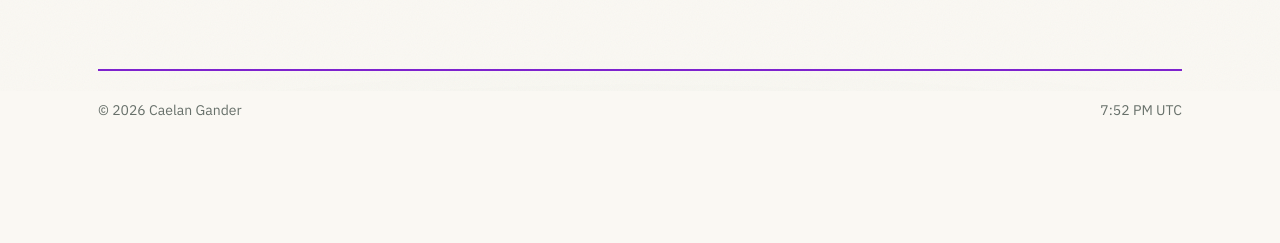
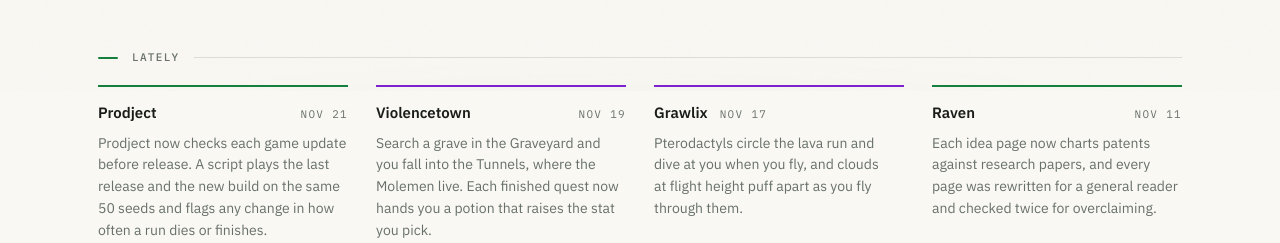
Before and after one commit to RussellDangerr/caelangander.com, a plain HTML site: page index.html in a window 1280 px wide. Shown: the part 709-952 px from the top of the page. Before the commit the page ends 859 px from the top, so only its background shows below. Drawn offline with Linux system fonts and the light colour scheme.

Commit message:
Home: a Lately strip under the tiles, one recent highlight per project
Prodject, Violencetown, Grawlix and Raven, newest first, with work/play
tones. Hidden while a section is open and in print. style.css?v=75.

Co-Authored-By: Claude Opus 5.5 <noreply@anthropic.com>

```diff
--- a/index.html
+++ b/index.html
@@ -28,7 +28,7 @@
 
   <link rel="preload" href="/assets/fonts/fraunces-600-latin.woff2" as="font" type="font/woff2" crossorigin>
   <link rel="preload" href="/assets/fonts/ibm-plex-sans-latin.woff2" as="font" type="font/woff2" crossorigin>
-  <link rel="stylesheet" href="/style.css?v=74">
+  <link rel="stylesheet" href="/style.css?v=75">
 </head>
 <body class="has-intro">
 
@@ -752,6 +752,37 @@
         </article>
 
       </div>
+
+      <!-- ── Lately: one highlight per project, newest first (home view only) ──── -->
+      <section class="lately" aria-labelledby="lately-title">
+        <h2 class="section-label" id="lately-title">Lately</h2>
+        <ol class="lately-list">
+          <li data-tone="work">
+            <a class="lately-item" href="/prodject/">
+              <span class="lately-head"><span class="lately-name">Prodject</span> <time datetime="2026-11-21">Nov 21</time></span>
+              <span class="lately-text">Prodject now checks each game update before release. A script plays the last release and the new build on the same 50 seeds and flags any change in how often a run dies or finishes.</span>
+            </a>
+          </li>
+          <li data-tone="play">
+            <a class="lately-item" href="https://violencetown.russelldangerr.com/" target="_blank" rel="noopener">
+              <span class="lately-head"><span class="lately-name">Violencetown</span> <time datetime="2026-11-19">Nov 19</time></span>
+              <span class="lately-text">Search a grave in the Graveyard and you fall into the Tunnels, where the Molemen live. Each finished quest now hands you a potion that raises the stat you pick.</span>
+            </a>
+          </li>
+          <li data-tone="play">
+            <button class="lately-item" type="button" data-go="explore" aria-controls="panel-explore">
+              <span class="lately-head"><span class="lately-name">Grawlix</span> <time datetime="2026-11-17">Nov 17</time></span>
+              <span class="lately-text">Pterodactyls circle the lava run and dive at you when you fly, and clouds at flight height puff apart as you fly through them.</span>
+            </button>
+          </li>
+          <li data-tone="work">
+            <a class="lately-item" href="https://raven.caelangander.com">
+              <span class="lately-head"><span class="lately-name">Raven</span> <time datetime="2026-11-11">Nov 11</time></span>
+              <span class="lately-text">Each idea page now charts patents against research papers, and every page was rewritten for a general reader and checked twice for overclaiming.</span>
+            </a>
+          </li>
+        </ol>
+      </section>
     </div>
   </main>
 
--- a/style.css
+++ b/style.css
@@ -2185,8 +2185,53 @@ body.has-intro .banner-wrap { transition: none; }
   .case-card:not(.is-expanded) .case-detail-inner { content-visibility: hidden; }
 }
 
+/* ── Lately: one highlight per project, newest first ─────────────────── */
+/* Home view only. Each entry's top rule takes its tone: green for work, purple for games. */
+body[data-active] .lately { display: none; }
+.lately .section-label { margin: 0 0 18px; }
+.lately-list {
+  list-style: none;
+  margin: 0;
+  padding: 0;
+  display: grid;
+  grid-template-columns: repeat(4, minmax(0, 1fr));
+  gap: 28px;
+}
+.lately-item {
+  display: flex;
+  flex-direction: column;
+  gap: 8px;
+  width: 100%;
+  height: 100%;
+  padding: 14px 0 0;
+  border: 0;
+  border-top: 2px solid var(--accent);
+  background: none;
+  font: inherit;
+  color: inherit;
+  text-align: left;
+  text-decoration: none;
+  cursor: pointer;
+}
+.lately-head { display: flex; align-items: baseline; justify-content: space-between; gap: 12px; }
+.lately-name { font-size: var(--text-md); font-weight: 600; color: var(--color-text); }
+.lately-item time {
+  font-family: var(--font-mono);
+  font-size: var(--text-2xs);
+  letter-spacing: var(--tracking-label);
+  text-transform: uppercase;
+  color: var(--color-muted);
+  white-space: nowrap;
+}
+.lately-text { font-size: var(--text-sm); line-height: var(--leading-normal); color: var(--color-muted); text-wrap: pretty; }
+.lately-item:focus-visible { outline: 2px solid var(--accent); outline-offset: 6px; border-radius: 2px; }
+@media (hover: hover) {
+  .lately-item:hover .lately-name { color: var(--accent); }
+}
+
 /* ── Responsive ─────────────────────────────────────────────────────── */
 @media (max-width: 960px) {
+  .lately-list { grid-template-columns: repeat(2, minmax(0, 1fr)); row-gap: 24px; }
   :root { --gutter: 32px; }
 
   .tiles { flex-direction: column; }
@@ -2256,6 +2301,7 @@ body.has-intro .banner-wrap { transition: none; }
 
 @media (max-width: 480px) {
   :root { --gutter: 16px; }
+  .lately-list { grid-template-columns: 1fr; }
   .banner { grid-template-columns: 1fr; }
   .banner-photo { grid-row: auto; width: 96px; margin-bottom: 20px; }
   .banner-name, .banner-about { grid-column: 1; }
@@ -2301,7 +2347,8 @@ body.has-intro .banner-wrap { transition: none; }
   .logo:focus-visible,
   .channel:focus-visible,
   .popout-btn:focus-visible,
-  a.project-badge:focus-visible { outline: 2px solid Highlight; outline-offset: 3px; }
+  a.project-badge:focus-visible,
+  .lately-item:focus-visible { outline: 2px solid Highlight; outline-offset: 3px; }
   .channel-row:focus-visible { outline: 2px solid Highlight; outline-offset: -4px; }   /* inset: the card clips */
   .learn-nav a[aria-current] {
     forced-color-adjust: none;
@@ -2354,6 +2401,7 @@ body.has-intro .banner-wrap { transition: none; }
   .skip-link,
   .header,
   .banner-wrap,
+  .lately,
   .footer,
   .tile,
   .learn-nav,
```
